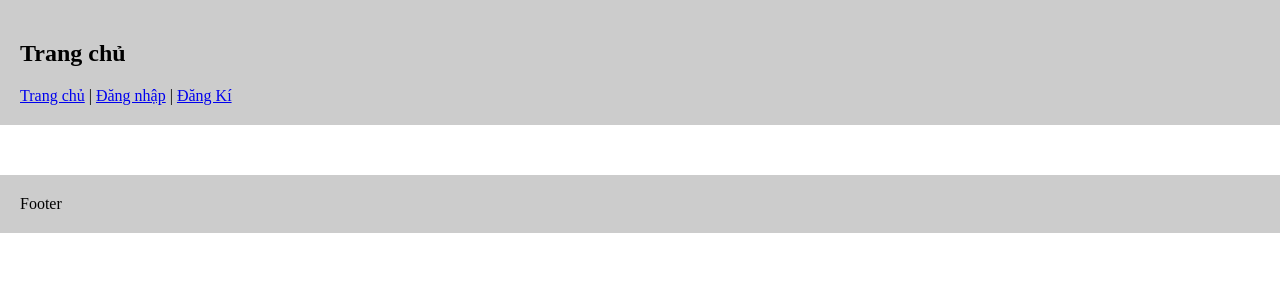
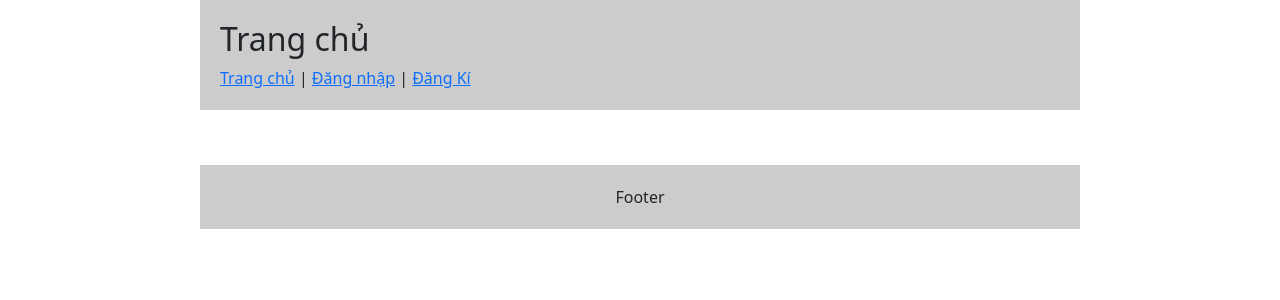
Before and after one commit to Deus114/CellPhone_Shop, a PHP site: page / in a window 1280 px wide. Shown: the top 300 px of the page. Run offline with PHP 8.4, Linux system fonts and the light colour scheme; data that the repository does not hold is empty; some libraries are stand-ins or nearby versions.

Commit message:
Display sptieubieu

```diff
--- a/Model/product.php
+++ b/Model/product.php
@@ -44,4 +44,14 @@
         // use exec() because no results are returned
         $conn->exec($sql);
     }
+
+    function get_sptieubieu(){
+        $conn=connectdb();
+        $stmt = $conn->prepare("SELECT * FROM tbl_sanpham WHERE sptieubieu=1");
+        $stmt->execute();
+        $result = $stmt->setFetchMode(PDO::FETCH_ASSOC);
+        $kq=$stmt->fetchAll();
+
+        return $kq;
+    }
 ?>
--- a/View/footer.php
+++ b/View/footer.php
@@ -1,3 +1,7 @@
-    <footer>Footer</footer>
+    <div class="mfooter">
+        <footer>Footer</footer>
+    </div>
+</div>
+<script src="https://cdn.jsdelivr.net/npm/bootstrap@5.3.2/dist/js/bootstrap.bundle.min.js" integrity="sha384-C6RzsynM9kWDrMNeT87bh95OGNyZPhcTNXj1NW7RuBCsyN/o0jlpcV8Qyq46cDfL" crossorigin="anonymous"></script>
 </body>
 </html>
--- a/View/header.php
+++ b/View/header.php
@@ -5,9 +5,13 @@
     <meta name="viewport" content="width=device-width, initial-scale=1.0">
     <title>Document</title>
     <link rel="stylesheet" href="View/style.css">
+    <link href="https://cdn.jsdelivr.net/npm/bootstrap@5.3.2/dist/css/bootstrap.min.css" rel="stylesheet" integrity="sha384-T3c6CoIi6uLrA9TneNEoa7RxnatzjcDSCmG1MXxSR1GAsXEV/Dwwykc2MPK8M2HN" crossorigin="anonymous">
+    <link rel="stylesheet" href="https://maxcdn.bootstrapcdn.com/font-awesome/4.4.0/css/font-awesome.min.css" />
 </head>
 <body>
-    <header>
+<div class="container-fluid page-format">
+    <div class="mheader">
+        <header>
         <h2>Trang chủ</h2>
         <nav>
             <a href="index.php">Trang chủ</a> |
@@ -23,3 +27,4 @@
             <?php } ?>
         </nav>
     </header>
+    </div>
--- a/View/home.php
+++ b/View/home.php
@@ -0,0 +1,10 @@
+    <div class="mmain">
+        <?php
+            foreach($kq as $sp)
+            echo '<div class="image-responsive">
+            <div class="gallery"><a target="_blank" href="#"><img src="'.substr($sp['image'],3).'" alt="sample" width="600" height="400"></a>
+              <div class="image-description">'.$sp['tensp'].'</div>
+            </div>
+          </div>'
+        ?>
+    </div>
--- a/View/style.css
+++ b/View/style.css
@@ -1,5 +1,7 @@
-body {
+* {
+    padding: 0;
     margin: 0;
+    box-sizing: border-box;
 }
 
 header {
@@ -17,3 +19,69 @@ footer {
 .login{
     margin-left: 45%;
 }
+
+.page-format {
+    padding-left: 200px !important;
+    padding-right: 200px !important;
+}
+
+@media screen and (max-width:600px){
+    .page-format{
+        margin-left: 50px;
+        margin-right: 50px;
+    }
+}
+
+.mheader {grid-area: head;}
+
+.mmain {
+    grid-area: main;
+    display: flex;
+    justify-content: space-around;
+}
+
+.mfooter {
+    grid-area: foot;
+    text-align: center;
+}
+
+/* Home */
+.image-responsive {
+    margin-top: 10px;
+    padding: 0 6px;
+    width: 24.99999%;
+    position: relative;
+}
+
+@media only screen and (max-width: 700px) {
+    .image-responsive {
+      width: 49.99999%;
+      margin: 6px 0;
+    }
+}
+
+@media only screen and (max-width: 500px) {
+    .image-responsive {
+      width: 100%;
+    }
+}
+
+.gallery {
+    border: 1px solid black !important;
+    border-radius: 5px;
+}
+
+.gallery:hover {
+    border: 2px solid black;
+}
+
+.gallery img {
+    width: 100%;
+    height: auto;
+}
+
+.image-description {
+    padding: 15px;
+    text-align: center;
+    position: relative;
+}
--- a/index.php
+++ b/index.php
@@ -3,6 +3,7 @@
     ob_start();
     include 'Model/connectdb.php';
     include 'Model/user.php';
+    include 'Model/product.php';
 
     //Header
     include "View/header.php";
@@ -73,9 +74,11 @@
                 break;
 
             default:
+                $kq=get_sptieubieu();
                 include "View/home.php";
         }
     } else {
+        $kq=get_sptieubieu();
         include "View/home.php";
     }
 
```
